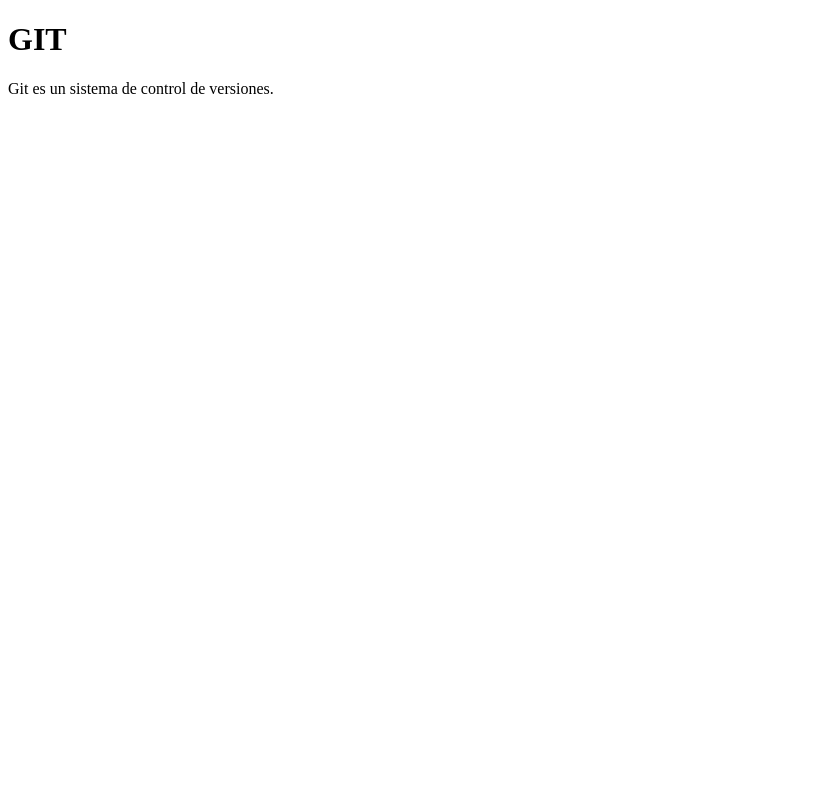
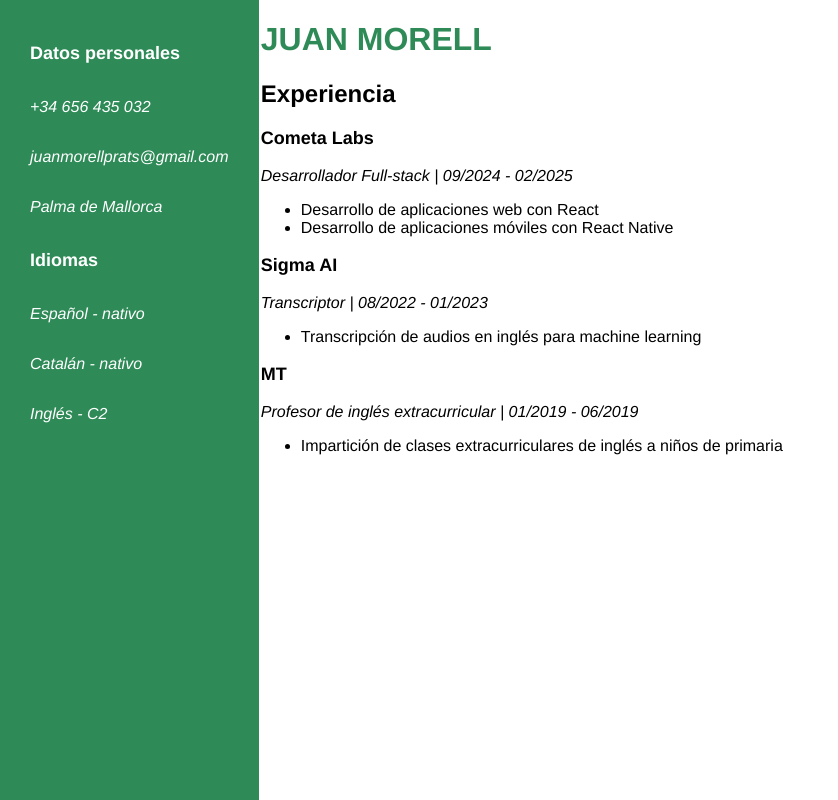
Before and after one commit to JuanMorell/Apuntes, a plain HTML site: page index.html in a window 1280 px wide. Shown: the whole page, without its empty margins (0-838 px from the left). Drawn offline with Linux system fonts and the light colour scheme.

Commit message:
CV completado

```diff
--- /dev/null
+++ b/Resources/css/index.css
@@ -0,0 +1,41 @@
+* {
+    font-family: Helvetica, Arial, sans-serif;
+  }
+
+
+  h1 {
+    color: SeaGreen;
+  }
+
+
+  p {
+    font-size: 18px;
+    font-weight: bold;
+  }
+
+  .italic {
+    font-size: 16px;
+    font-weight: lighter;
+    font-style: italic;
+  }
+
+  li {
+    font-size: 16px;
+  }
+
+  a {
+    text-decoration: none;
+  }
+
+  .sidebar {
+    color: white;
+    position: fixed;
+    top: 0;
+    left: 0;
+    height: 100%;
+    display: flex;
+    overflow-x: hidden;
+    flex-direction: column;
+    background: SeaGreen;
+    padding: 25px 30px;
+  }
--- a/index.html
+++ b/index.html
@@ -1,12 +1,39 @@
 <!DOCTYPE html>
 <html lang="es">
-<head>
-    <title>APUNTES</title>
-</head>
-<body>
-
-<h1>GIT</h1>
-<p>Git es un sistema de control de versiones.</p>
-
-</body>
+    <link href="./resources/css/index.css" type="text/css" rel="stylesheet">
+    <head>
+        <title>APUNTES</title>
+    </head>
+    <body>
+        <div class="sidebar">
+            <p>Datos personales</p>
+            <p class="italic">+34 656 435 032</p>
+            <p class="italic">juanmorellprats@gmail.com</p>
+            <p class="italic">Palma de Mallorca</p>
+            <p>Idiomas</p>
+            <p class="italic">Español - nativo</p>
+            <p class="italic">Catalán - nativo</p>
+            <p class="italic">Inglés - C2</p>
+        </div>
+        <div style="margin-left:20%">
+            <h1>JUAN MORELL</h1>
+            <h2>Experiencia</h2>
+            <p>Cometa Labs</p>
+            <p class="italic">Desarrollador Full-stack |  09/2024 - 02/2025</p>
+            <ul>
+                <li>Desarrollo de aplicaciones web con React</li>
+                <li>Desarrollo de aplicaciones móviles con React Native</li>
+            </ul>
+            <p>Sigma AI</p>
+            <p class="italic">Transcriptor |  08/2022 - 01/2023</p>
+            <ul>
+                <li>Transcripción de audios en inglés para machine learning</li>
+            </ul>
+            <p>MT</p>
+            <p class="italic">Profesor de inglés extracurricular |  01/2019 - 06/2019</p>
+            <ul>
+                <li>Impartición de clases extracurriculares de inglés a niños de primaria</li>
+            </ul>
+        </div>
+    </body>
 </html>
```
